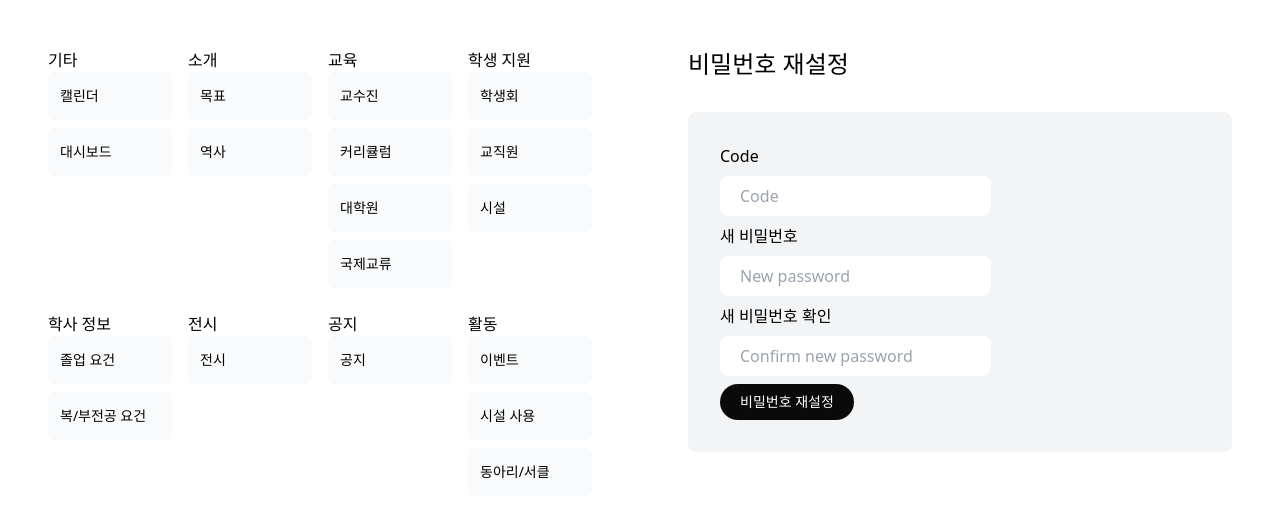
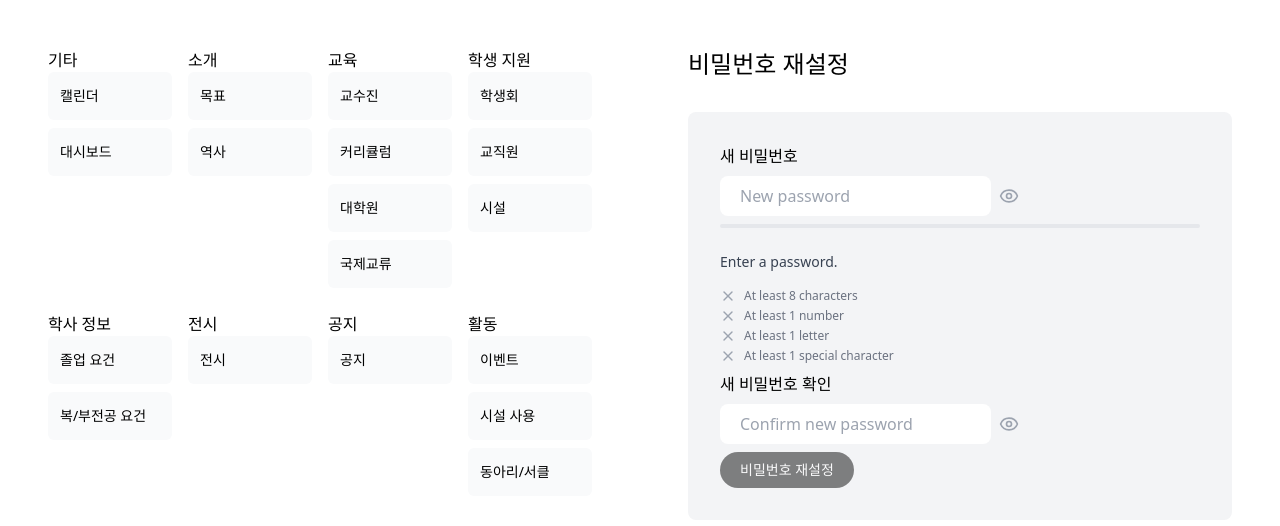
Before and after one commit to solm0/kmuvcd, a Next.js app: page /reset-password in a window 1280 px wide. Shown: the top 526 px of the page. Built offline with nearby package versions, Linux system fonts and the light colour scheme.

Commit message:
reset password

```diff
--- a/app/lib/actions/auth-actions.ts
+++ b/app/lib/actions/auth-actions.ts
@@ -187,24 +187,17 @@ export async function forgotPasswordAction(
 }
 
 const schemaResetPassword = z.object({
-  code: z
-    .string(),
-  password: z
-    .string()
-    .min(8, {
-      message: "Password must have at least 8 or more characters",
-    })
-    .max(100, {
-      message: "Password must be between 6 and 100 characters",
-    }),
-  passwordConfirmation: z
-    .string()
-    .min(8, {
-      message: "Password must have at least 8 or more characters",
-    })
-    .max(100, {
-      message: "Password must be between 6 and 100 characters",
-    }),
+  code: z.string(),
+  password: z.string()
+    .min(8)
+    .max(100)
+    .refine((password) => /[0-9]/.test(password))
+    .refine((password) =>/[a-zA-Z]/.test(password)),
+  passwordConfirmation: z.string()
+    .min(8)
+    .max(100)
+    .refine((password) => /[0-9]/.test(password))
+    .refine((password) =>/[a-zA-Z]/.test(password)),
 });
 
 export async function resetPasswordAction(
@@ -235,7 +228,7 @@ export async function resetPasswordAction(
     };
   }
 
-  if (!responseData.success) { // Check for failure with the success property
+  if (!responseData.success) {
     return {
       ...prevState,
       zodErrors: null,
--- a/app/lib/services/auth-service.ts
+++ b/app/lib/services/auth-service.ts
@@ -95,18 +95,15 @@ export async function forgotPasswordUserService(userData: ForgotPasswordUserProp
 }
 
 export async function resetPasswordUserService(userData: ResetPasswordUserProps) {
-  const url = "https://kmuvcd-strapi.onrender.com/api/auth/reset-password";
+  const url = `${baseUrl}/api/auth/reset-password`;
 
   try {
-    const response = await axios.post(url, {
+    await axios.post(url, {
       code: userData.code,
       password: userData.password,
       passwordConfirmation: userData.passwordConfirmation,
     });
 
-    console.log("Your user reseted the password", response.data);
-
-    // Return a success message
     return {
       success: true,
       message: 'Your password has been reset.',
--- a/app/ui/auth/forms/reset-password-form.tsx
+++ b/app/ui/auth/forms/reset-password-form.tsx
@@ -1,11 +1,14 @@
 'use client'
 
-import { useState, useEffect } from 'react';
-import { ZodErrors } from '@/app/ui/auth/zod-errors';
+import { useState, useEffect, useMemo } from 'react';
 import { resetPasswordAction } from '@/app/lib/actions/auth-actions';
 import { useActionState } from 'react';
+import { ZodErrors } from '@/app/ui/auth/zod-errors';
 import { StrapiErrors } from '@/app/ui/auth/strapi-errors';
-import { SubmitButton } from '@/app/ui/auth/submit-button';
+import { RegisterButton } from '../register-button';
+import { Check, X, Eye, EyeOff } from "lucide-react";
+import Link from 'next/link';
+import clsx from 'clsx';
 
 const INITIAL_STATE = {
   zodErrors: null,
@@ -14,6 +17,8 @@ const INITIAL_STATE = {
 };
 
 export function ResetPasswordForm() {
+  const [formState, formAction] = useActionState(resetPasswordAction, INITIAL_STATE);
+
   const [values, setValues] = useState({
     code: "",
     password: "",
@@ -32,8 +37,6 @@ export function ResetPasswordForm() {
     }
   }, []);
 
-  const [formState, formAction] = useActionState(resetPasswordAction, INITIAL_STATE);
-
   const handleChange = (e: React.ChangeEvent<HTMLInputElement>) => {
     setValues({
       ...values,
@@ -41,12 +44,69 @@ export function ResetPasswordForm() {
     });
   }
 
+  const [isEqual, setIsEqual] = useState<boolean | null>(null);
+
+  const handleConfirmation = (e: React.KeyboardEvent<HTMLInputElement>) => {
+    const { value } = e.target as HTMLInputElement;
+    setIsEqual(value === values.password);
+  }
+
+  const [isVisible, setIsVisible] = useState<{ [key: string]: boolean }>({});
+  const toggleVisibility = (field: string) => {
+    setIsVisible((prev) => ({
+      ...prev,
+      [field]: !prev[field],
+    }));
+  };
+
+  const checkStrength = (pass: string) => {
+    const requirements = [
+      { regex: /.{8,}/, text: "At least 8 characters" },
+      { regex: /[0-9]/, text: "At least 1 number" },
+      { regex: /[a-z, A-Z]/, text: "At least 1 letter" },
+      { regex: /[^A-Za-z0-9]/, text: "At least 1 special character" },
+    ];
+
+    return requirements.map((req) => ({
+      met: req.regex.test(pass),
+      text: req.text,
+    }));
+  };
+
+  const strength = checkStrength(values.password);
+
+  const strengthScore = useMemo(() => {
+    return strength.filter((req) => req.met).length;
+  }, [strength]);
+
+  const getStrengthColor = (score: number) => {
+    if (score === 0) return "bg-gray-200";
+    if (score <= 2) return "bg-red-500";
+    if (score <= 3) return "bg-amber-500";
+    return "bg-emerald-500";
+  };
+
+  const getStrengthText = (score: number) => {
+    if (score === 0) return "Enter a password";
+    if (score <= 2) return "Weak password";
+    if (score <= 3) return "Medium password";
+    return "Strong password";
+  };
+
+  const [isSubmitted, setIsSubmitted] = useState(false);
+
+  const handleSubmit = () => {
+    setIsSubmitted(true);
+  }
+
   return (
     <div className='rounded-lg bg-gray-100 p-8'>
       <form
         className="flex flex-col gap-2 items-start"
         action={formAction}
+        onSubmit={handleSubmit}
       >
+        <div className='hidden'>
           <label htmlFor="code">Code</label>
           <input
             type="text"
@@ -56,36 +116,141 @@ export function ResetPasswordForm() {
             onChange={handleChange}
             className="rounded-lg px-5 py-2"
             placeholder="Code"
+            required
           />
           <ZodErrors error={formState?.zodErrors?.code} />
+        </div>
 
         <label htmlFor="password">새 비밀번호</label>
+        <div className="flex flex-row items-center gap-2">
           <input
-          type="password"
             id="password"
+            type={isVisible["password"] ? 'text' : 'password'}
             name="password"
             value={values.password}
             onChange={handleChange}
             className="rounded-lg px-5 py-2"
             placeholder="New password"
+            aria-label="Password"
+            required
           />
+          <button
+            className="cursor-pointer text-gray-400 rounded-e-md focus:outline-none focus-visible:text-indigo-500 hover:text-gray-500 transition-colors"
+            type="button"
+            onClick={() => toggleVisibility("password")}
+            aria-label={isVisible ? "Hide password" : "Show password"}
+            aria-pressed={isVisible["password"]}
+            aria-controls="password"
+          >
+            {isVisible["password"] ? (
+              <EyeOff size={20} aria-hidden="true" />
+            ) : (
+              <Eye size={20} aria-hidden="true" />
+            )}
+          </button>
+        </div>
+        <div
+          className="h-1 w-full bg-gray-200 rounded-full overflow-hidden mb-4"
+          role="progressbar"
+          aria-valuenow={strengthScore}
+          aria-valuemin={0}
+          aria-valuemax={5}
+          aria-label="Password strength"
+        >
+          <div
+            className={`h-full ${getStrengthColor(strengthScore)} transition-all duration-500 ease-out`}
+            style={{ width: `${(strengthScore / 4) * 100}%` }}
+          ></div>
+        </div>
+
+        <p
+          id="password-strength"
+          className="text-sm font-medium text-gray-700 mb-2"
+        >
+          {getStrengthText(strengthScore)}.
+        </p>
+
+        {/* Password requirements list */}
+        <ul className="space-y-1" aria-label="Password requirements">
+          {strength.map((req, index) => (
+            <li key={index} className="flex items-center space-x-2">
+              {req.met ? (
+                <Check
+                  size={16}
+                  className="text-emerald-500"
+                  aria-hidden="true"
+                />
+              ) : (
+                <X size={16} className="text-gray-400" aria-hidden="true" />
+              )}
+              <span
+                className={`text-xs ${req.met ? "text-emerald-600" : "text-gray-500"}`}
+              >
+                {req.text}
+                <span className="sr-only">
+                  {req.met ? " - Requirement met" : " - Requirement not met"}
+                </span>
+              </span>
+            </li>
+          ))}
+        </ul>
         <ZodErrors error={formState?.zodErrors?.password} />
 
         <label htmlFor="passwordConfirmation">새 비밀번호 확인</label>
+        <div className="flex flex-row items-center gap-2">
           <input
-          type="password"
             id="passwordConfirmation"
+            type={isVisible["passwordConfirmation"] ? 'text' : 'password'}
             name="passwordConfirmation"
             value={values.passwordConfirmation}
             onChange={handleChange}
-          className="rounded-lg px-5 py-2"
+            onKeyUp={handleConfirmation}
+            className={clsx (
+              "rounded-lg px-5 py-2 focus:outline-none focus-visible:outline-none",
+              {
+                "border-2 border-red-500": (isEqual === false),
+              },
+              {
+                "border-2 border-green-500": (isEqual === true),
+              }
+            )}
             placeholder="Confirm new password"
+            required
           />
+          <button
+            className="cursor-pointer text-gray-400 rounded-e-md focus:outline-none focus-visible:text-indigo-500 hover:text-gray-500 transition-colors"
+            type="button"
+            onClick={() => toggleVisibility("passwordConfirmation")}
+            aria-label={isVisible ? "Hide password" : "Show password"}
+            aria-pressed={isVisible["passwordConfirmation"]}
+            aria-controls="password"
+          >
+            {isVisible["passwordConfirmation"] ? (
+              <EyeOff size={20} aria-hidden="true" />
+            ) : (
+              <Eye size={20} aria-hidden="true" />
+            )}
+          </button>
+        </div>
         <ZodErrors error={formState?.zodErrors?.passwordConfirmation} />
 
-        <SubmitButton text="비밀번호 재설정" loadingText="Loading" />
+        <RegisterButton
+          text="비밀번호 재설정"
+          loadingText="Loading"
+          strengthPass={strengthScore >= 3}
+          passwordConfirmation={isEqual}
+        />
         <StrapiErrors error={formState?.strapiErrors} />
       </form>
+
+      {isSubmitted && (
+        <div>
+          <p className="pt-4 text-sm">
+            비밀번호가 재설정됐습니다.
+            <Link href="/signin" className='underline hover:text-blue-600 pl-1'>로그인 페이지로</Link>
+          </p>
+        </div>
+      )}
     </div>
   );
 }
--- a/app/ui/auth/register-button.tsx
+++ b/app/ui/auth/register-button.tsx
@@ -17,24 +17,26 @@ interface RegisterButtonProps {
   loadingText: string;
   loading?: boolean;
   strengthPass?: boolean;
+  passwordConfirmation?: boolean | null;
 }
 
 export function RegisterButton({
   text,
   loadingText,
   loading,
-  strengthPass
+  strengthPass,
+  passwordConfirmation,
 }: Readonly<RegisterButtonProps>) {
   const status = useFormStatus();
   return (
     <button
       type="submit"
       aria-disabled={status.pending || loading}
-      disabled={!strengthPass || status.pending || loading}
+      disabled={!strengthPass || status.pending || !passwordConfirmation || loading}
       className={clsx(
         "flex px-5 py-2 bg-neutral-950 text-white text-sm rounded-full hover:bg-neutral-700 transition-colors",
         {
-          "opacity-50 pointer-events-none": !strengthPass,
+          "opacity-50 pointer-events-none": !strengthPass || (passwordConfirmation === false),
         },
       )}
     >
```
Also changed, not shown: app/ui/auth/forms/signup-form.tsx (indentation only). Lines whose indentation alone changed are shown as unchanged.
